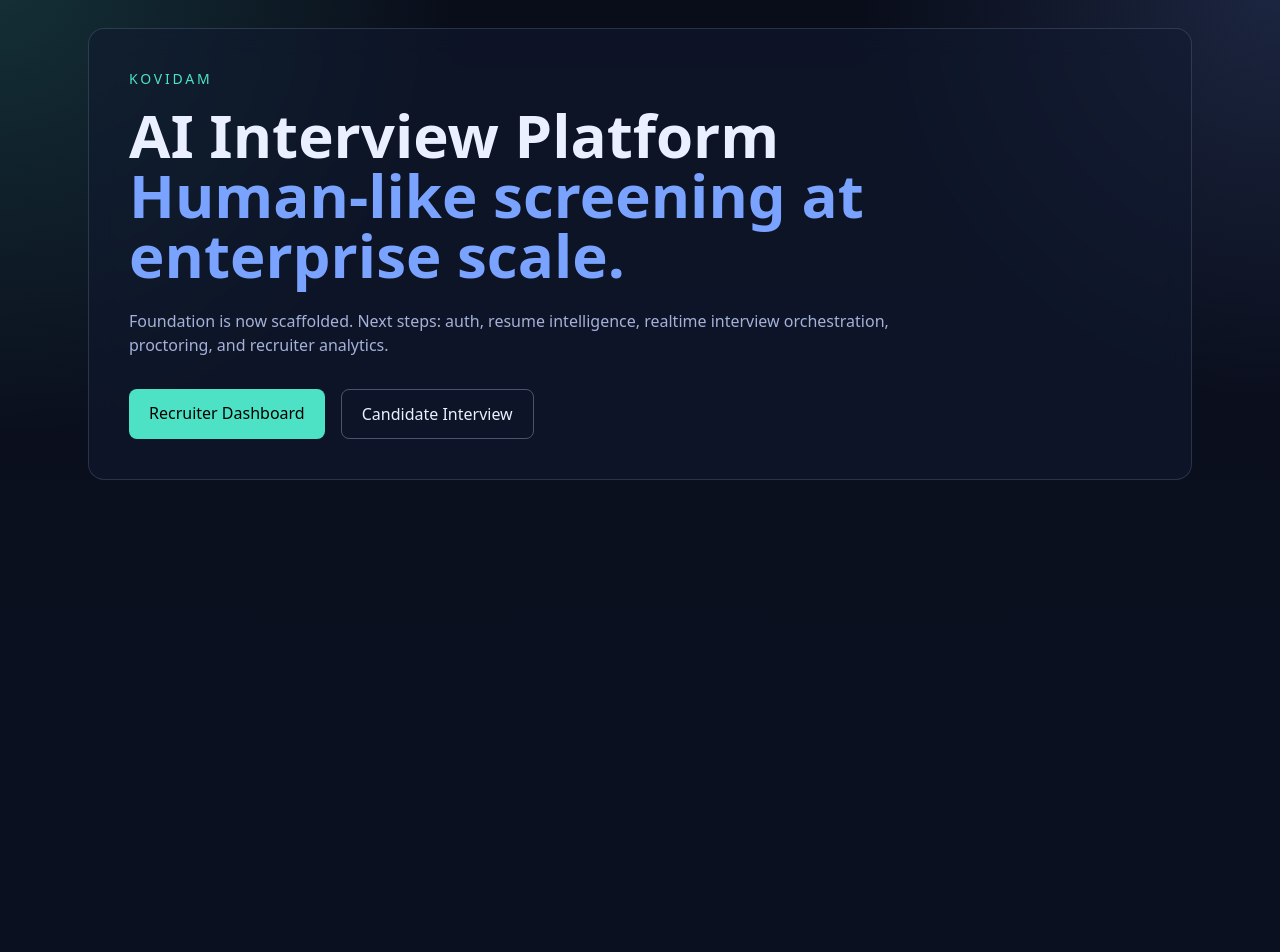
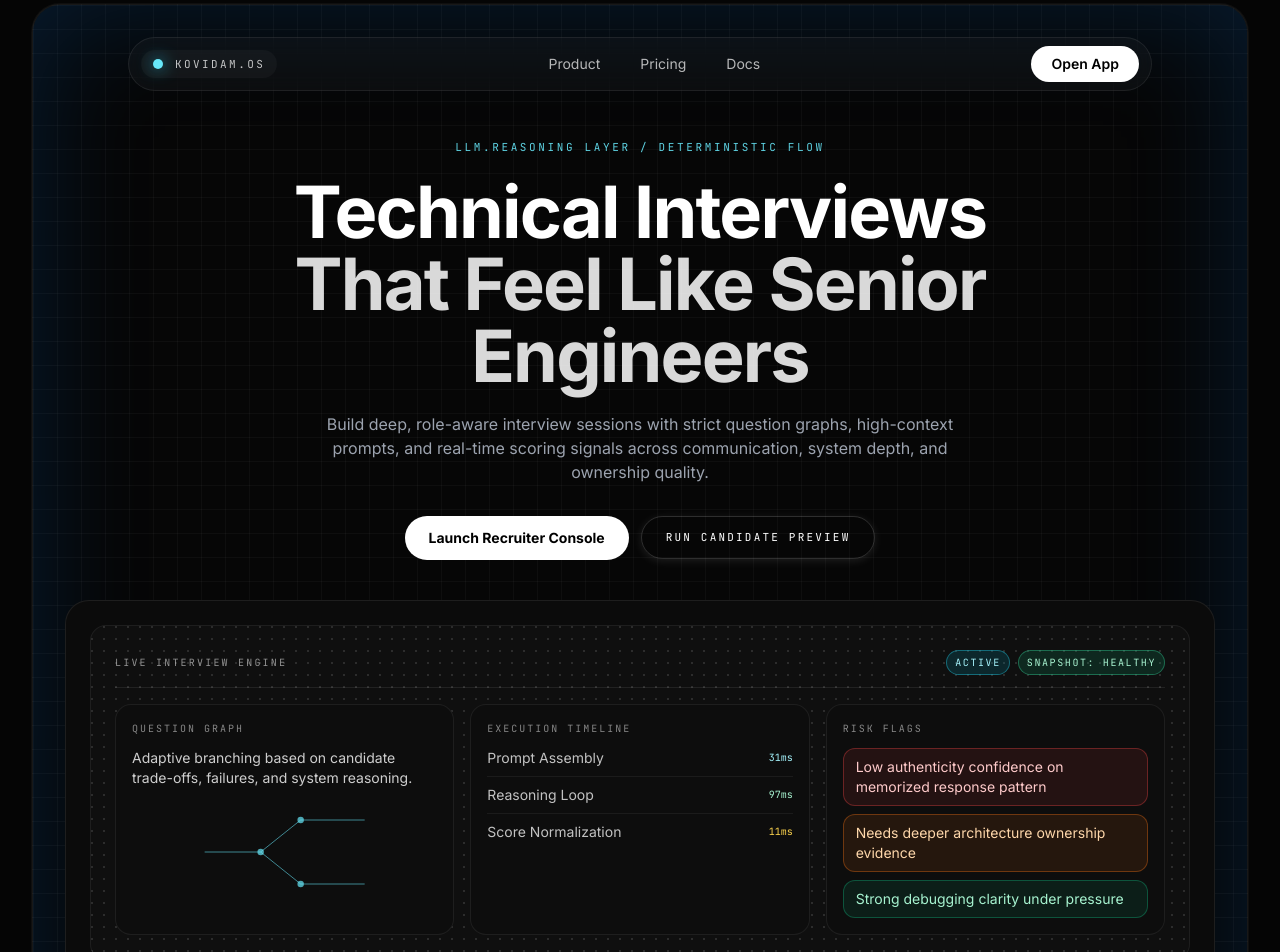
Before and after one commit to kartikeyajay2006/kovidam-AI-Interview, a Next.js app in the folder frontend/: page / in a window 1280 px wide. Shown: the part 20-972 px from the top of the page. Before the commit the page ends 800 px from the top, so only its background shows below. Built offline with nearby package versions, Linux system fonts and the light colour scheme.

Commit message:
add :[ui]

```diff
--- a/frontend/app/dashboard/page.tsx
+++ b/frontend/app/dashboard/page.tsx
@@ -18,25 +18,41 @@ type Job = {
 };
 
 async function getStats(): Promise<DashboardStats> {
+  try {
     const res = await fetch("http://localhost:8000/api/v1/analytics/dashboard", { cache: "no-store" });
     if (!res.ok) throw new Error("Failed to load dashboard stats");
     return res.json();
+  } catch {
+    return {
+      total_jobs: 0,
+      total_candidates: 0,
+      total_interviews: 0,
+      in_progress_interviews: 0,
+      completed_interviews: 0,
+    };
+  }
 }
 
 async function getJobs(): Promise<Job[]> {
+  try {
     const res = await fetch("http://localhost:8000/api/v1/jobs", { cache: "no-store" });
     if (!res.ok) throw new Error("Failed to load jobs");
     return res.json();
+  } catch {
+    return [];
+  }
 }
 
 export default async function DashboardPage() {
   const [stats, jobs] = await Promise.all([getStats(), getJobs()]);
 
   return (
-    <main className="mx-auto min-h-screen max-w-6xl p-6">
+    <main className="min-h-screen bg-[#050505] p-4 md:p-8">
+      <div className="ambient-frame faint-grid mx-auto max-w-6xl rounded-[28px] border border-white/[0.07] bg-[#070707] p-6">
       <section className="glass rounded-2xl p-8">
-        <h1 className="text-3xl font-semibold">Recruiter Dashboard</h1>
-        <p className="mt-2 text-muted">Live database-backed metrics and campaign pipeline.</p>
+        <p className="mono text-[10px] tracking-[0.24em] text-cyan-300/85">RECRUITER.CONSOLE</p>
+        <h1 className="mt-3 text-4xl font-bold tracking-tight">Recruiter Dashboard</h1>
+        <p className="mt-2 text-[#9CA3AF]">Live database-backed metrics and campaign pipeline.</p>
 
         <div className="mt-8 grid grid-cols-1 gap-4 md:grid-cols-5">
           <StatCard label="Jobs" value={stats.total_jobs} />
@@ -48,15 +64,16 @@ export default async function DashboardPage() {
       </section>
 
       <DashboardControls jobs={jobs.map((j) => ({ id: j.id, title: j.title }))} />
+      </div>
     </main>
   );
 }
 
 function StatCard({ label, value }: { label: string; value: number }) {
   return (
-    <div className="rounded-xl border border-muted/20 bg-panel/60 p-4">
-      <p className="text-xs uppercase tracking-[0.15em] text-muted">{label}</p>
-      <p className="mt-2 text-3xl font-semibold">{value}</p>
+    <div className="card-hover rounded-xl border border-white/[0.07] bg-white/[0.02] p-4">
+      <p className="mono text-[10px] uppercase tracking-[0.18em] text-white/60">{label}</p>
+      <p className="mt-2 text-3xl font-semibold text-white">{value}</p>
     </div>
   );
 }
--- a/frontend/app/globals.css
+++ b/frontend/app/globals.css
@@ -1,3 +1,4 @@
+@import url("https://fonts.googleapis.com/css2?family=Inter:wght@400;500;600;700;800;900&family=JetBrains+Mono:wght@400;500;600&display=swap");
 @tailwind base;
 @tailwind components;
 @tailwind utilities;
@@ -7,15 +8,42 @@
 }
 
 body {
-  @apply bg-bg text-text;
-  background-image: radial-gradient(1200px circle at 0% 0%, rgba(77, 226, 197, 0.16), transparent 38%),
-    radial-gradient(1000px circle at 100% 0%, rgba(122, 162, 255, 0.17), transparent 42%),
-    linear-gradient(180deg, #090d1a 0%, #0b1020 100%);
+  @apply text-text;
+  font-family: "Inter", sans-serif;
+  background: #050505;
   min-height: 100vh;
 }
 
 .glass {
-  background: rgba(18, 26, 49, 0.55);
-  backdrop-filter: blur(14px);
-  border: 1px solid rgba(165, 177, 216, 0.2);
+  background: rgba(255, 255, 255, 0.02);
+  backdrop-filter: blur(12px);
+  border: 1px solid rgba(255, 255, 255, 0.06);
 }
+
+.mono {
+  font-family: "JetBrains Mono", monospace;
+}
+
+.mesh {
+  background-image: radial-gradient(circle at 1px 1px, rgba(255, 255, 255, 0.12) 1px, transparent 0);
+  background-size: 12px 12px;
+}
+
+.ambient-frame {
+  box-shadow: inset 0 0 120px rgba(10, 132, 255, 0.18), 0 0 0 1px rgba(255, 255, 255, 0.04);
+}
+
+.card-hover {
+  transition: border-color 180ms ease, opacity 180ms ease, box-shadow 180ms ease;
+}
+
+.card-hover:hover {
+  border-color: rgba(255, 255, 255, 0.16);
+  box-shadow: 0 0 24px rgba(120, 180, 255, 0.12);
+}
+
+.faint-grid {
+  background-image: linear-gradient(rgba(255, 255, 255, 0.03) 1px, transparent 1px),
+    linear-gradient(90deg, rgba(255, 255, 255, 0.03) 1px, transparent 1px);
+  background-size: 24px 24px;
+}
--- a/frontend/app/page.tsx
+++ b/frontend/app/page.tsx
@@ -1,22 +1,126 @@
 import Link from "next/link";
+
+const NAV = ["Product", "Pricing", "Docs"];
 
 export default function HomePage() {
   return (
-    <main className="mx-auto flex min-h-screen max-w-6xl flex-col px-6 py-12">
-      <section className="glass rounded-2xl p-10">
-        <p className="mb-4 text-sm uppercase tracking-[0.2em] text-accent">Kovidam</p>
-        <h1 className="text-4xl font-semibold leading-tight md:text-6xl">
-          AI Interview Platform
-          <span className="block text-accent2">Human-like screening at enterprise scale.</span>
-        </h1>
-        <p className="mt-6 max-w-3xl text-muted">
-          Foundation is now scaffolded. Next steps: auth, resume intelligence, realtime interview orchestration, proctoring, and recruiter analytics.
-        </p>
-        <div className="mt-8 flex gap-4">
-          <Link className="rounded-lg bg-accent px-5 py-3 font-medium text-black" href="/dashboard">Recruiter Dashboard</Link>
-          <Link className="rounded-lg border border-muted/40 px-5 py-3 font-medium text-text" href="/candidate/interview/demo-session">Candidate Interview</Link>
-        </div>
-      </section>
+    <main className="relative min-h-screen overflow-hidden bg-[#050505] px-4 py-6 text-white md:px-8">
+      <div className="ambient-frame faint-grid mx-auto max-w-7xl rounded-[28px] border border-white/[0.07] bg-[#060606] p-4 md:p-8">
+        <header className="sticky top-4 z-40 mx-auto mb-12 flex max-w-5xl items-center justify-between rounded-full border border-white/[0.08] bg-white/[0.03] px-3 py-2 backdrop-blur-md">
+          <div className="flex items-center gap-3 rounded-full bg-white/[0.03] px-3 py-1.5">
+            <div className="h-2.5 w-2.5 rounded-full bg-cyan-300 shadow-[0_0_16px_rgba(34,211,238,0.85)]" />
+            <span className="mono text-[11px] tracking-[0.22em] text-white/75">KOVIDAM.OS</span>
+          </div>
+          <nav className="hidden items-center gap-2 md:flex">
+            {NAV.map((item) => (
+              <a
+                key={item}
+                className="rounded-full px-4 py-2 text-sm text-white/70 transition hover:bg-white/[0.08] hover:text-white"
+                href="#"
+              >
+                {item}
+              </a>
+            ))}
+          </nav>
+          <Link href="/dashboard" className="rounded-full bg-white px-5 py-2 text-sm font-semibold text-black">
+            Open App
+          </Link>
+        </header>
+
+        <section className="mx-auto max-w-5xl text-center">
+          <p className="mono text-[11px] tracking-[0.24em] text-cyan-300/90">LLM.REASONING LAYER / DETERMINISTIC FLOW</p>
+          <h1 className="mt-5 text-5xl font-bold tracking-tight text-white md:text-7xl">
+            Technical Interviews
+            <span className="block text-white/85">That Feel Like Senior Engineers</span>
+          </h1>
+          <p className="mx-auto mt-5 max-w-2xl text-sm text-[#9CA3AF] md:text-base">
+            Build deep, role-aware interview sessions with strict question graphs, high-context prompts, and real-time
+            scoring signals across communication, system depth, and ownership quality.
+          </p>
+          <div className="mt-8 flex items-center justify-center gap-3">
+            <Link href="/dashboard" className="rounded-full bg-white px-6 py-3 text-sm font-bold text-black">
+              Launch Recruiter Console
+            </Link>
+            <Link
+              href="/candidate/interview/demo-session"
+              className="mono rounded-full border border-white/[0.16] px-6 py-3 text-[11px] tracking-[0.2em] text-white shadow-[0_2px_10px_rgba(255,255,255,0.1)] transition hover:border-white/30"
+            >
+              RUN CANDIDATE PREVIEW
+            </Link>
+          </div>
+        </section>
+
+        <section className="mx-auto mt-10 max-w-6xl rounded-3xl border border-white/[0.08] bg-[#0b0b0b] p-4 md:p-6">
+          <div className="mesh rounded-2xl border border-white/[0.06] bg-white/[0.02] p-4 md:p-6">
+            <div className="flex flex-wrap items-center justify-between gap-3 border-b border-white/[0.08] pb-3">
+              <p className="mono text-[10px] tracking-[0.22em] text-white/55">LIVE INTERVIEW ENGINE</p>
+              <div className="flex items-center gap-2 text-[10px]">
+                <span className="mono rounded-full border border-cyan-400/40 bg-cyan-500/15 px-2 py-1 tracking-[0.16em] text-cyan-200">ACTIVE</span>
+                <span className="mono rounded-full border border-emerald-400/40 bg-emerald-500/15 px-2 py-1 tracking-[0.16em] text-emerald-200">SNAPSHOT: HEALTHY</span>
+              </div>
+            </div>
+
+            <div className="mt-4 grid grid-cols-1 gap-4 md:grid-cols-3">
+              <article className="card-hover rounded-2xl border border-white/[0.07] bg-[#0d0d0d] p-4">
+                <p className="mono text-[10px] tracking-[0.2em] text-white/50">QUESTION GRAPH</p>
+                <p className="mt-3 text-sm text-white/80">Adaptive branching based on candidate trade-offs, failures, and system reasoning.</p>
+                <svg viewBox="0 0 220 120" className="mt-4 h-24 w-full text-cyan-300/70">
+                  <path d="M10 60 H80 M80 60 L130 20 M80 60 L130 100 M130 20 H210 M130 100 H210" stroke="currentColor" strokeWidth="1" fill="none" />
+                  <circle cx="80" cy="60" r="4" fill="currentColor" />
+                  <circle cx="130" cy="20" r="4" fill="currentColor" />
+                  <circle cx="130" cy="100" r="4" fill="currentColor" />
+                </svg>
+              </article>
+
+              <article className="card-hover rounded-2xl border border-white/[0.07] bg-[#0d0d0d] p-4">
+                <p className="mono text-[10px] tracking-[0.2em] text-white/50">EXECUTION TIMELINE</p>
+                <ul className="mt-3 space-y-2 text-sm text-white/75">
+                  <li className="flex items-center justify-between border-b border-white/[0.06] pb-2"><span>Prompt Assembly</span><span className="mono text-[10px] text-cyan-200">31ms</span></li>
+                  <li className="flex items-center justify-between border-b border-white/[0.06] pb-2"><span>Reasoning Loop</span><span className="mono text-[10px] text-emerald-200">97ms</span></li>
+                  <li className="flex items-center justify-between"><span>Score Normalization</span><span className="mono text-[10px] text-amber-300">11ms</span></li>
+                </ul>
+              </article>
+
+              <article className="card-hover rounded-2xl border border-white/[0.07] bg-[#0d0d0d] p-4">
+                <p className="mono text-[10px] tracking-[0.2em] text-white/50">RISK FLAGS</p>
+                <div className="mt-3 space-y-2 text-sm">
+                  <p className="rounded-xl border border-red-500/35 bg-red-500/10 px-3 py-2 text-red-200">Low authenticity confidence on memorized response pattern</p>
+                  <p className="rounded-xl border border-orange-500/35 bg-orange-500/10 px-3 py-2 text-orange-200">Needs deeper architecture ownership evidence</p>
+                  <p className="rounded-xl border border-emerald-500/35 bg-emerald-500/10 px-3 py-2 text-emerald-200">Strong debugging clarity under pressure</p>
+                </div>
+              </article>
+            </div>
+          </div>
+        </section>
+
+        <section className="mx-auto mt-8 grid max-w-6xl grid-cols-1 gap-4 md:grid-cols-3">
+          {[
+            {
+              title: "Role-Aware Questioning",
+              tag: "CONTEXT.NODE",
+              body: "Derives question depth from JD, tech stack, and candidate portfolio context.",
+            },
+            {
+              title: "Industrial Evaluation",
+              tag: "SCORE.LENS",
+              body: "Calibrated signal extraction for communication, technical depth, and execution maturity.",
+            },
+            {
+              title: "Recruiter Velocity",
+              tag: "OPS.SPEED",
+              body: "Move from candidate import to live interviews in minutes with deterministic runs.",
+            },
+          ].map((item) => (
+            <article key={item.title} className="card-hover mesh rounded-2xl border border-white/[0.07] bg-white/[0.02] p-5">
+              <div className="border-b border-white/[0.08] pb-3">
+                <p className="mono text-[10px] tracking-[0.22em] text-white/55">{item.tag}</p>
+              </div>
+              <h3 className="mt-4 text-lg font-bold tracking-tight">{item.title}</h3>
+              <p className="mt-2 text-sm text-[#9CA3AF]">{item.body}</p>
+            </article>
+          ))}
+        </section>
+      </div>
     </main>
   );
 }
```
Also changed, not shown: frontend/components/recruiter/dashboard-controls.tsx (+34 -32 lines), 2 other files (tests, documents, lock files or other folders). Lines whose indentation alone changed are shown as unchanged.
